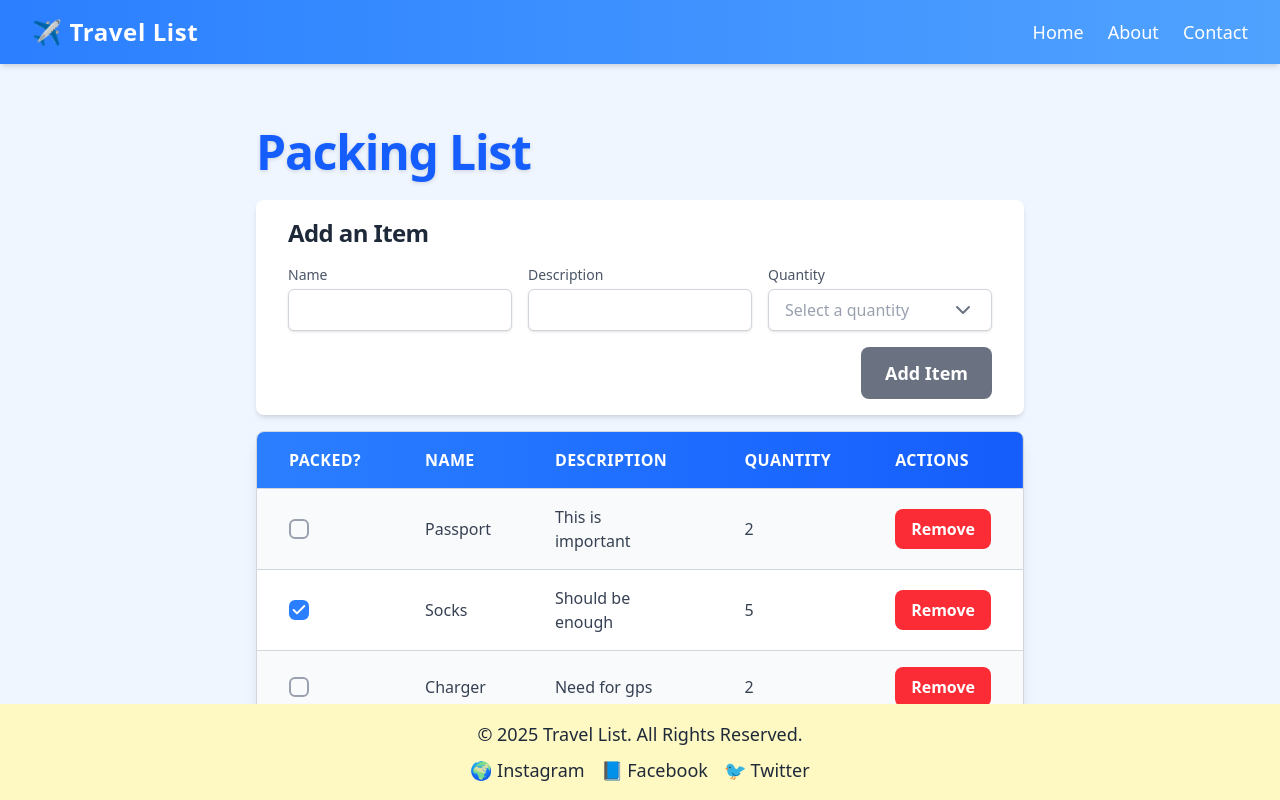
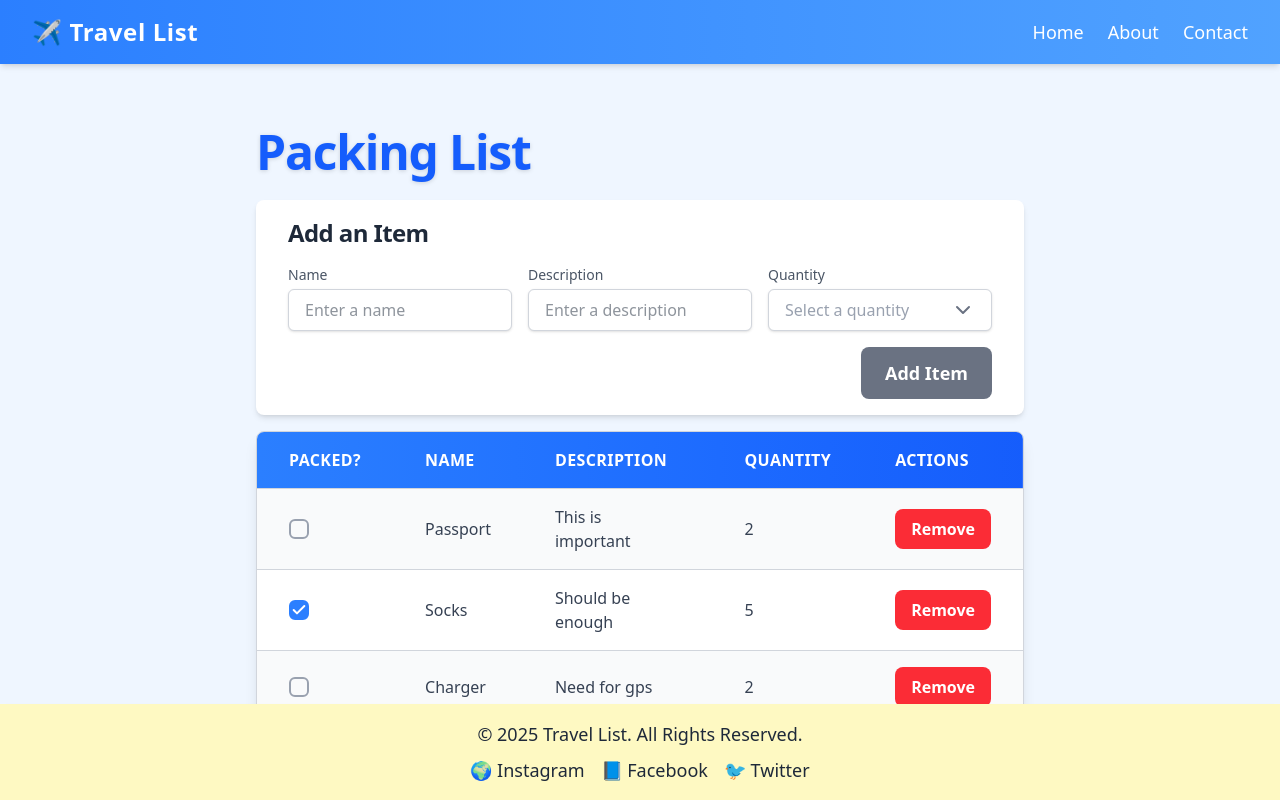
Before and after one commit to brunnoTripovichy/react-travel-list, a React (Vite) app: page /packing-list in a window 1280 px wide. Built offline with nearby package versions, Linux system fonts and the light colour scheme.

Commit message:
feat: proper form submit

```diff
--- a/src/components/Form.tsx
+++ b/src/components/Form.tsx
@@ -13,9 +13,14 @@ const Form: React.FC<FormProps> = ({
   className = '',
   ariaLabel,
 }) => {
+  const handleSubmit = (event: FormEvent<HTMLFormElement>): void => {
+    event.preventDefault();
+    onSubmit(event);
+  };
+
   return (
     <form
-      onSubmit={onSubmit}
+      onSubmit={handleSubmit}
       className={`w-full  bg-white
                   px-4 py-2 sm:px-6 sm:py-3 md:px-8 md:py-4
                   rounded-lg shadow-md transition-all duration-200
--- a/src/features/ItemForm.tsx
+++ b/src/features/ItemForm.tsx
@@ -1,3 +1,4 @@
+import { useCallback } from 'react';
 import Button from '../components/Button';
 import Dropdown from '../components/Dropdown';
 import Form from '../components/Form';
@@ -5,19 +6,27 @@ import Header3 from '../components/Header3';
 import InputText from '../components/InputText';
 
 const ItemForm = () => {
+  const handleSubmit = useCallback((event) => {
+    console.log('Form submitted', event);
+  }, []);
+
   return (
-    <Form onSubmit={(event) => event.preventDefault()}>
+    <Form onSubmit={handleSubmit}>
       <div className="grid grid-cols-3 gap-4">
         <div className="col-span-3 ...">
           <Header3>Add an Item</Header3>
         </div>
 
         <div className="...">
-          <InputText id="name" label="Name" />
+          <InputText id="name" label="Name" placeholder="Enter a name" />
         </div>
 
         <div className="...">
-          <InputText id="description" label="Description" />
+          <InputText
+            id="description"
+            label="Description"
+            placeholder="Enter a description"
+          />
         </div>
 
         <div className="...">
```
